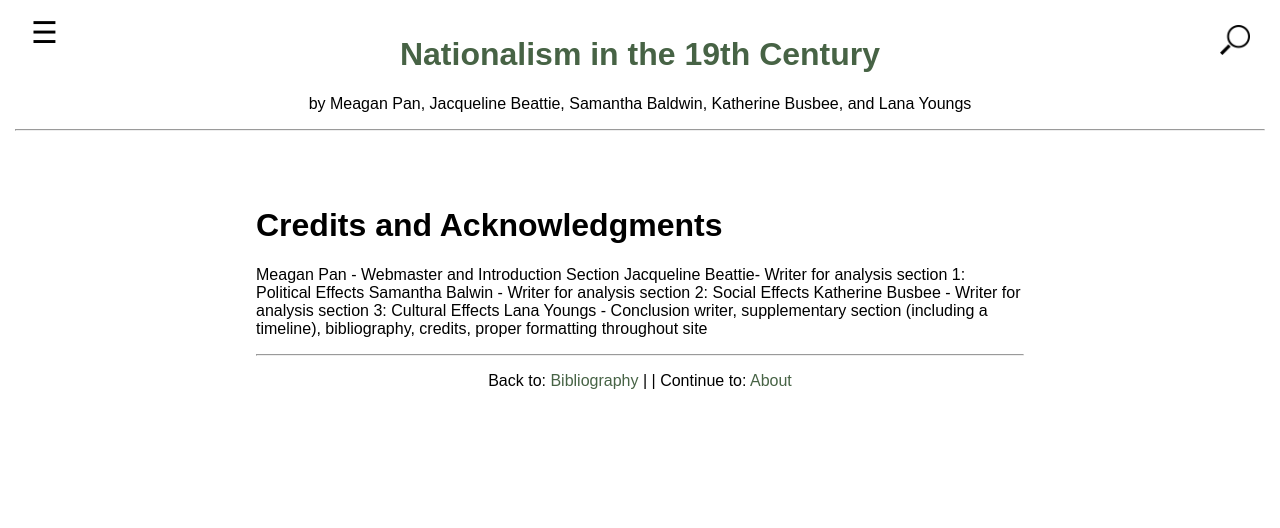
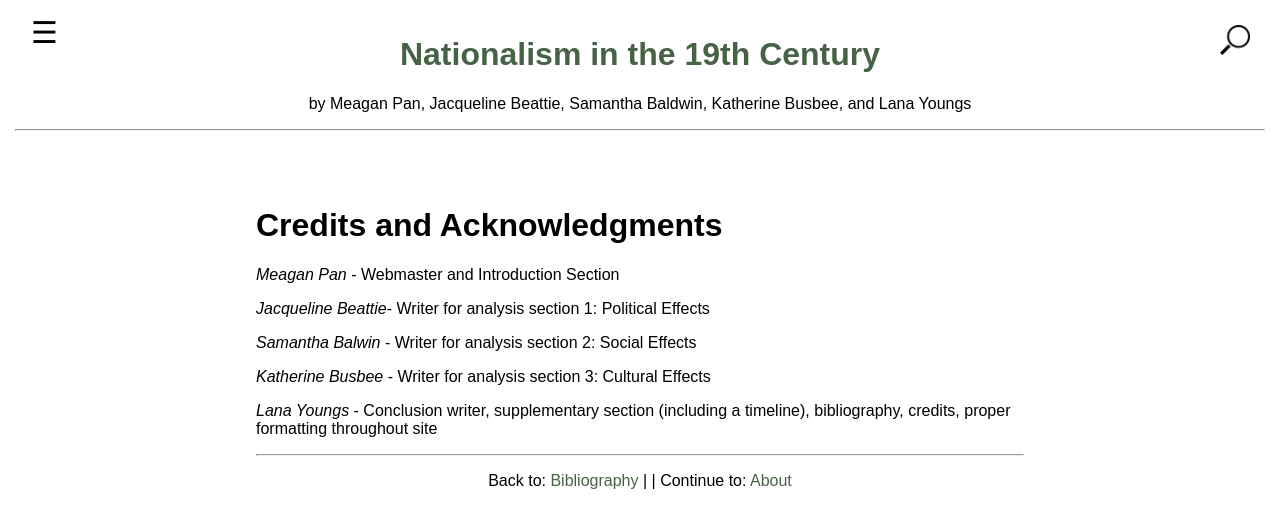
Before and after one commit to meagan10/PAN-MEAGAN-HIST-3205, a Jekyll site: the page built from 006_credits_acknowledgments.md, in a window 1280 px wide. Shown: the top 528 px of the page. Built offline with Jekyll 4.4.1, drawn with Linux system fonts in a browser that asks for light colours.

```diff
--- a/006_credits_acknowledgments.md
+++ b/006_credits_acknowledgments.md
@@ -6,8 +6,12 @@ number: 6
 
 # Credits and Acknowledgments
 
-Meagan Pan - Webmaster and Introduction Section
-Jacqueline Beattie- Writer for analysis section 1: Political Effects
-Samantha Balwin - Writer for analysis section 2: Social Effects
-Katherine Busbee - Writer for analysis section 3: Cultural Effects
-Lana Youngs - Conclusion writer, supplementary section (including a timeline), bibliography, credits, proper formatting throughout site
+*Meagan Pan* - Webmaster and Introduction Section
+
+*Jacqueline Beattie*- Writer for analysis section 1: Political Effects
+
+*Samantha Balwin* - Writer for analysis section 2: Social Effects
+
+*Katherine Busbee* - Writer for analysis section 3: Cultural Effects
+
+*Lana Youngs* - Conclusion writer, supplementary section (including a timeline), bibliography, credits, proper formatting throughout site
```
